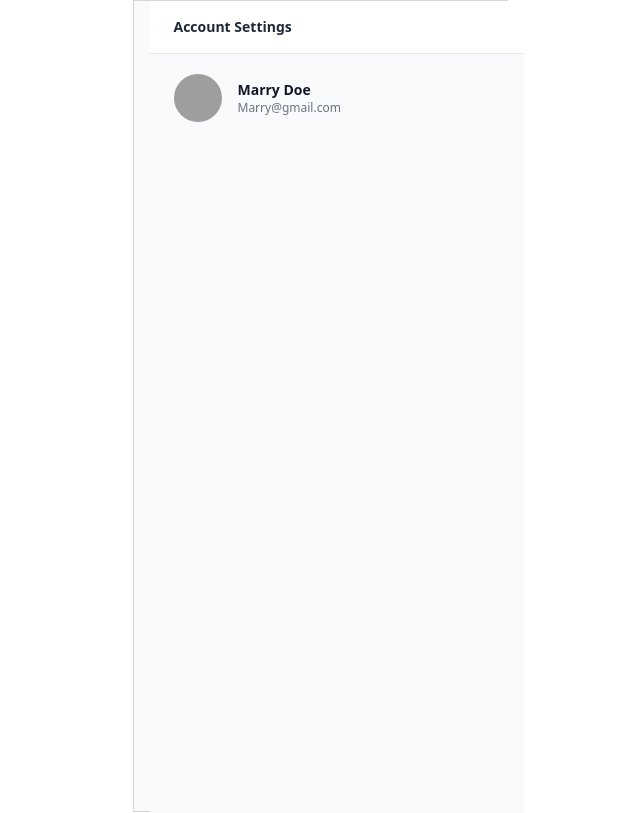
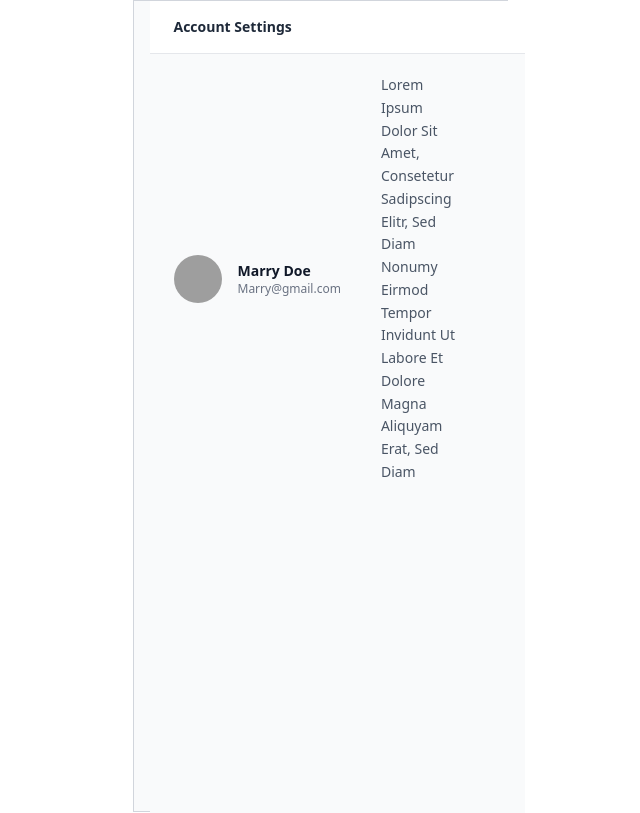
Before and after one commit to techieshruti/popx_dashboard, a React (Vite) app: page / in a window 1280 px wide. Shown: the whole page, without its empty margins (320-960 px from the left). Built offline with nearby package versions, Linux system fonts and the light colour scheme; grey boxes are pictures that could not be loaded.

Commit message:
added profile styles

```diff
--- a/src/Pages/Profile.jsx
+++ b/src/Pages/Profile.jsx
@@ -24,6 +24,18 @@ const Profile = () => {
             <p className="text-sm font-semibold text-gray-900">Marry Doe</p>
             <p className="text-xs text-gray-500">Marry@gmail.com</p>
           </div>
+
+          {/* Description */}
+        <div className="px-6">
+          <p className="text-sm text-gray-600 leading-relaxed">
+            Lorem Ipsum Dolor Sit Amet, Consetetur Sadipscing Elitr,
+            Sed Diam Nonumy Eirmod Tempor Invidunt Ut Labore Et Dolore
+            Magna Aliquyam Erat, Sed Diam
+          </p>
+        </div>
+        {/* Bottom spacer */}
+        <div className="flex-1 border-t border-dashed border-gray-200 mt-6" />
+
         </div>
         </div>
       </div>
```
